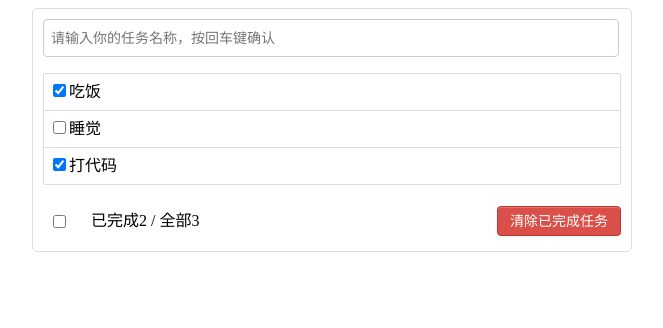
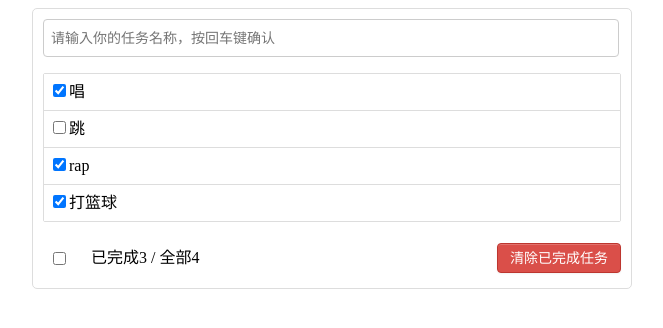
Before and after one commit to Waym1ng/ToDoList-React17, a React (Create React App) app: page / in a window 1280 px wide. Shown: the top 328 px of the page, without its empty margins (308-971 px from the left). Built offline with nearby package versions, Linux system fonts and the light colour scheme.

Commit message:
命名规范

```diff
--- a/src/App.jsx
+++ b/src/App.jsx
@@ -9,9 +9,10 @@ import List from "./component/List";
 class App extends Component {
 	state = {
 		todos: [
-			{ id: nanoid(), name: "吃饭", done: true },
-			{ id: nanoid(), name: "睡觉", done: false },
-			{ id: nanoid(), name: "打代码", done: true },
+			{ id: nanoid(), name: "唱", done: true },
+			{ id: nanoid(), name: "跳", done: false },
+			{ id: nanoid(), name: "rap", done: true },
+			{ id: nanoid(), name: "打篮球", done: true },
 		],
 	};
 
@@ -25,43 +26,43 @@ class App extends Component {
 	//根据id,修改状态中是否被选中
 	updateTodo = (id, checked) => {
 		const { todos } = this.state;
-		const newTodo = todos.map((todo) => {
+		const newTodosdo = todos.map((todo) => {
 			if (todo.id === id) {
 				return { ...todo, done: checked };
 			}
 			return todo;
 		});
-		this.setState({ todos: newTodo });
+		this.setState({ todos: newTodosdo });
 	};
 
 	//点击删除按钮，删除其中一行
 	deleteTodo = (id) => {
 		const { todos } = this.state;
 		// filter() 方法创建一个新的数组，新数组中的元素是通过检查指定数组中符合条件的所有元素。
-		const newTo = todos.filter((todo) => {
+		const newTodos = todos.filter((todo) => {
 			return todo.id !== id;
 		});
-		this.setState({ todos: newTo });
+		this.setState({ todos: newTodos });
 	};
 
 	//全选
 	selectAll = (done) => {
 		const { todos } = this.state;
 
-		const newTo = todos.map((todo) => {
+		const newTodos = todos.map((todo) => {
 			return { ...todo, done };
 		});
-		this.setState({ todos: [...newTo] });
+		this.setState({ todos: [...newTodos] });
 	};
 
 	//清除已完成内容
 	clearAllDone = () => {
 		const { todos } = this.state;
 		// filter() 方法创建一个新的数组，新数组中的元素是通过检查指定数组中符合条件的所有元素。
-		const newTo = todos.filter((todo) => {
+		const newTodos = todos.filter((todo) => {
 			return todo.done !== true;
 		});
-		this.setState({ todos: newTo });
+		this.setState({ todos: newTodos });
 	};
 
 	render() {
```
